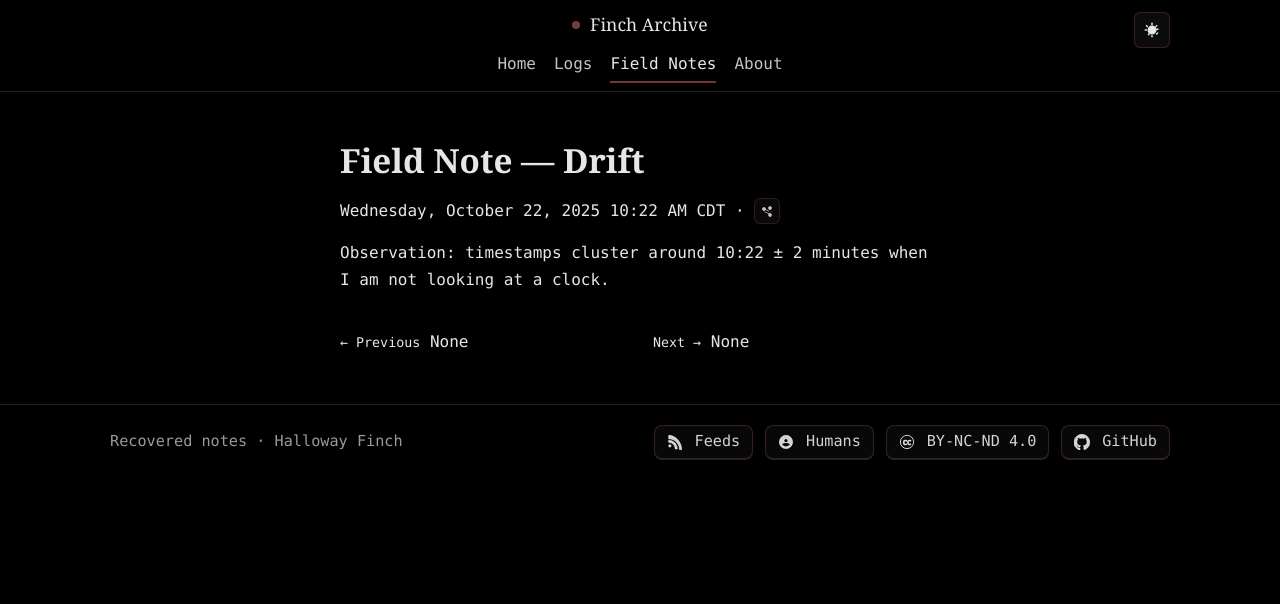
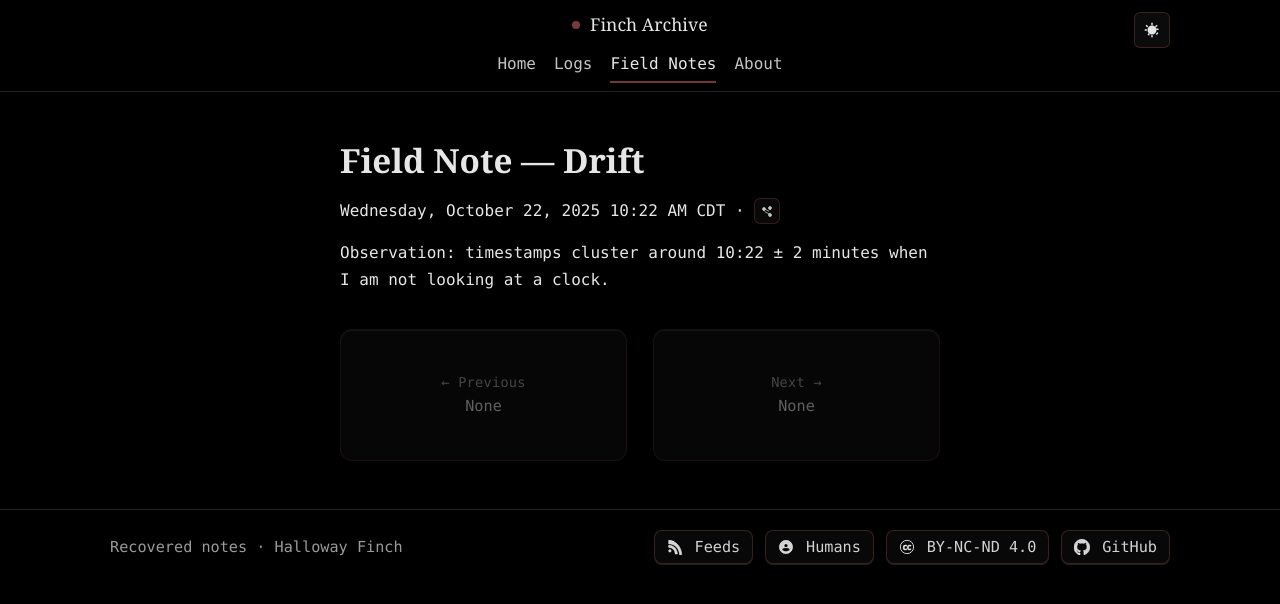
Before and after one commit to HallowayFinch/fincharchive.com, a Jekyll site: the page built from _field-notes/drift.md, in a window 1280 px wide. Shown: the top 604 px of the page. Built offline with Jekyll 4.4.1, drawn with Linux system fonts in a browser that asks for light colours.

Commit message:
Update style.css

```diff
--- a/assets/css/style.css
+++ b/assets/css/style.css
@@ -298,36 +298,39 @@ a:hover .fn-thumb {
    Pager / Prev–Next Cards
    ====================================== */
 
-/* Wrapper: use grid so tiles line up, and enforce spacing */
+/* Wrapper: grid with a reliable gap between tiles */
 .prev_next,
 .prev-next,
 .nav-cards{
   display:grid !important;
   grid-template-columns:1fr;
-  gap:22px;                      /* desired space between tiles */
+  gap:22px;                       /* vertical space between the two tiles */
   margin:2.25rem 0 0;
   justify-items:stretch;
 }
 
-/* Absolute fallback in case some rule/browser kills the gap */
+/* Fallback margin if some rule kills gap (belt + suspenders) */
 .prev_next > * + *,
 .prev-next > * + *,
 .nav-cards > * + *{
   margin-top:22px !important;
 }
 
-/* Card (link and non-link) */
+/* Card — applies to anchor links AND the disabled <span class="pager-link"> */
 .prev_next a,
 .prev-next a,
-.nav-cards a{
+.nav-cards a,
+.pager-link{
   display:flex;
   flex-direction:column;
   justify-content:center;
   align-items:center;
   text-align:center;
+
   width:100%;
   min-height:clamp(96px,16vw,132px);
   padding:18px 22px;
+
   font-family:var(--mono);
   font-size:.95rem;
   line-height:1.4;
@@ -360,10 +363,11 @@ a:hover .fn-thumb {
 .prev-next a:active,
 .nav-cards a:active{ transform:translateY(0); }
 
-/* Small label on first line (↔ “Previous” / “Next”) */
+/* Label line (the small “← Previous” / “Next →”) */
 .prev_next a small,
 .prev-next a small,
-.nav-cards a small{
+.nav-cards a small,
+.pager-link small{
   display:block;
   font-size:.85rem;
   opacity:.7;
@@ -371,10 +375,8 @@ a:hover .fn-thumb {
   letter-spacing:.02em;
 }
 
-/* Disabled “None” tile — same size, gently muted, no pointer */
-.prev_next a.is-disabled,
-.prev-next a.is-disabled,
-.nav-cards a.is-disabled{
+/* Disabled “None” tile — same size/box, muted, no pointer */
+.pager-link.is-disabled{
   pointer-events:none;
   opacity:.62;
   background:var(--badge-bg);
@@ -383,7 +385,7 @@ a:hover .fn-thumb {
   filter:saturate(.9);
 }
 
-/* Two columns on wider screens (if/when you show both on one row) */
+/* Two columns on wider screens (if both tiles on one row) */
 @media (min-width:760px){
   .prev_next,
   .prev-next,
@@ -394,7 +396,7 @@ a:hover .fn-thumb {
   .prev_next > * + *,
   .prev-next > * + *,
   .nav-cards > * + *{
-    margin-top:0 !important;     /* grid gap takes over */
+    margin-top:0 !important;      /* grid gap takes over */
   }
 }
 
```
